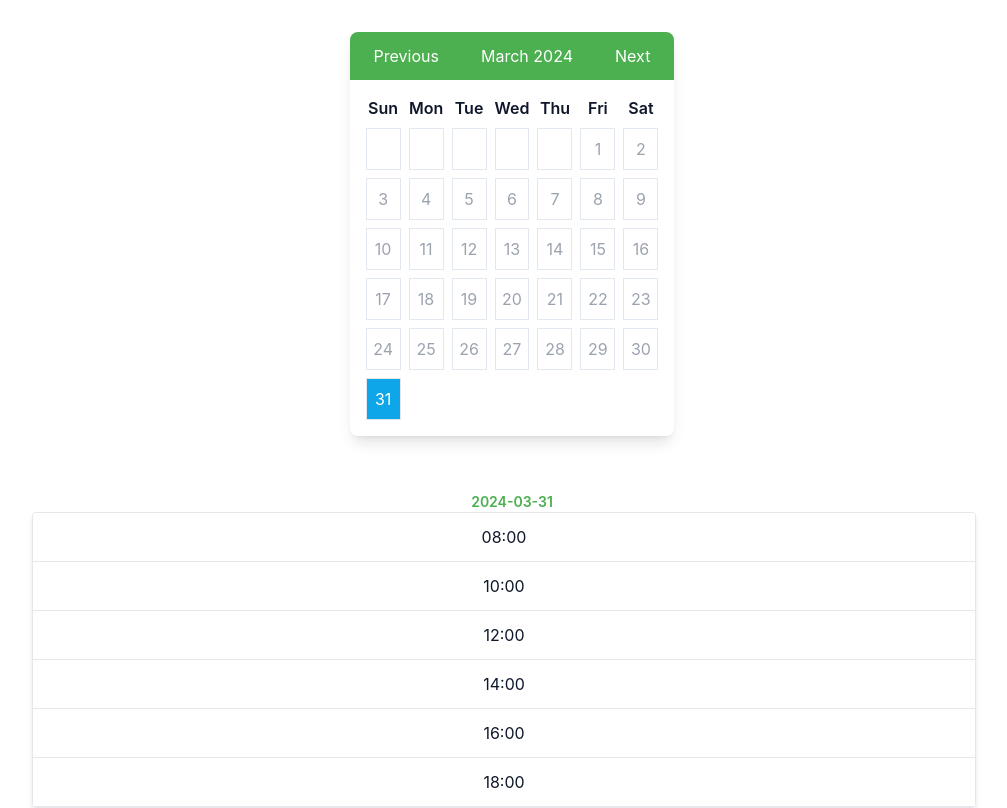
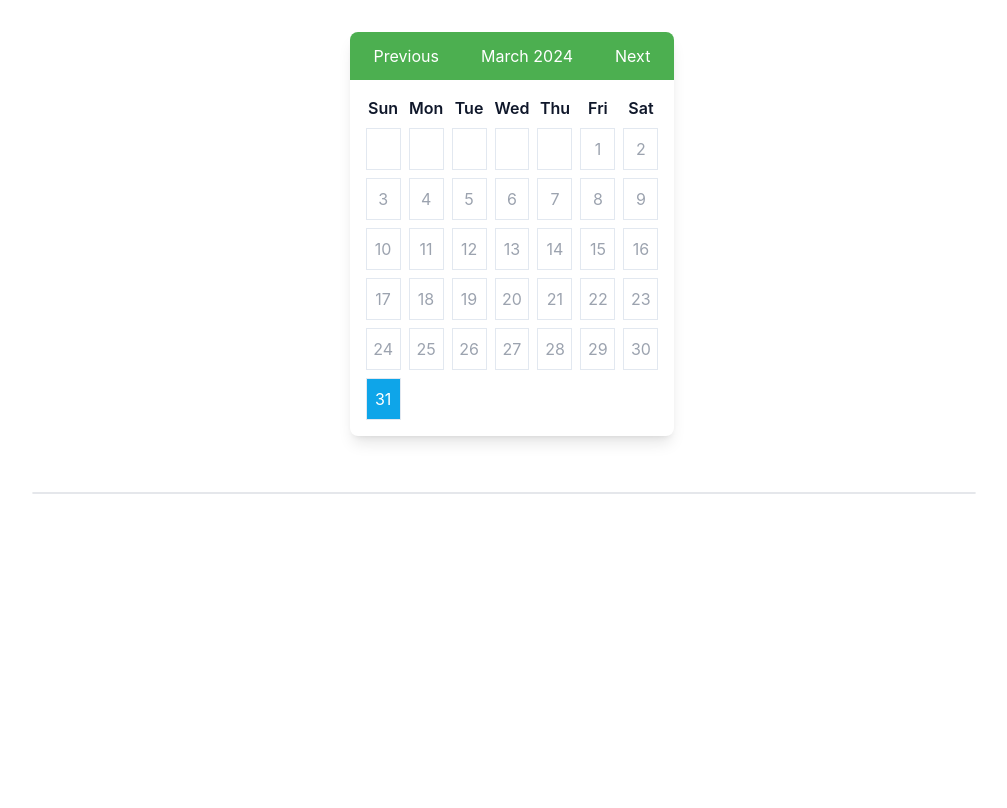
Before and after one commit to Zouaoui-Montassar/Takwirti, a React (Create React App) app in the folder frontend/: page /calendar in a window 1280 px wide. Shown: the whole page, without its empty margins (128-1135 px from the left). Built offline with nearby package versions, Linux system fonts and the light colour scheme.

Commit message:
wlh manaref kifeh khdem*2

```diff
--- a/frontend/src/components/calendar.jsx
+++ b/frontend/src/components/calendar.jsx
@@ -149,7 +149,11 @@ const Calendar = ({ onDateSelect, dayBlocked}) => {
                   <p className="text-2xl font-bold" ref={modalDateRef}></p>
                   <button onClick={hideModal} className="modal-close px-3 py-1 rounded-full bg-gray-200 hover:bg-gray-300 focus:outline-none focus:ring">✕</button>
                 </div>
-                <List date={selectedDate} isReservationPage={isReservationPage} />
+                <List date={selectedDate}
+                      isReservationPage={isReservationPage}
+                      start={"08:00:00"}
+                      end={"20:00:00"}
+                      step={120}/>
               </div>
             </div>
           </div>
--- a/frontend/src/components/parentcalendar.jsx
+++ b/frontend/src/components/parentcalendar.jsx
@@ -13,11 +13,7 @@ const ParentComponent = () => {
     <div >
       <Calendar onDateSelect={handleDateSelect} />
       {selectedDate && <List
-                date={selectedDate}
-                isReservationPage={false}
-                start={"08:00:00"}
-                end={"20:00:00"}
-                step={120}
+
             />}
     </div>
   );
```
